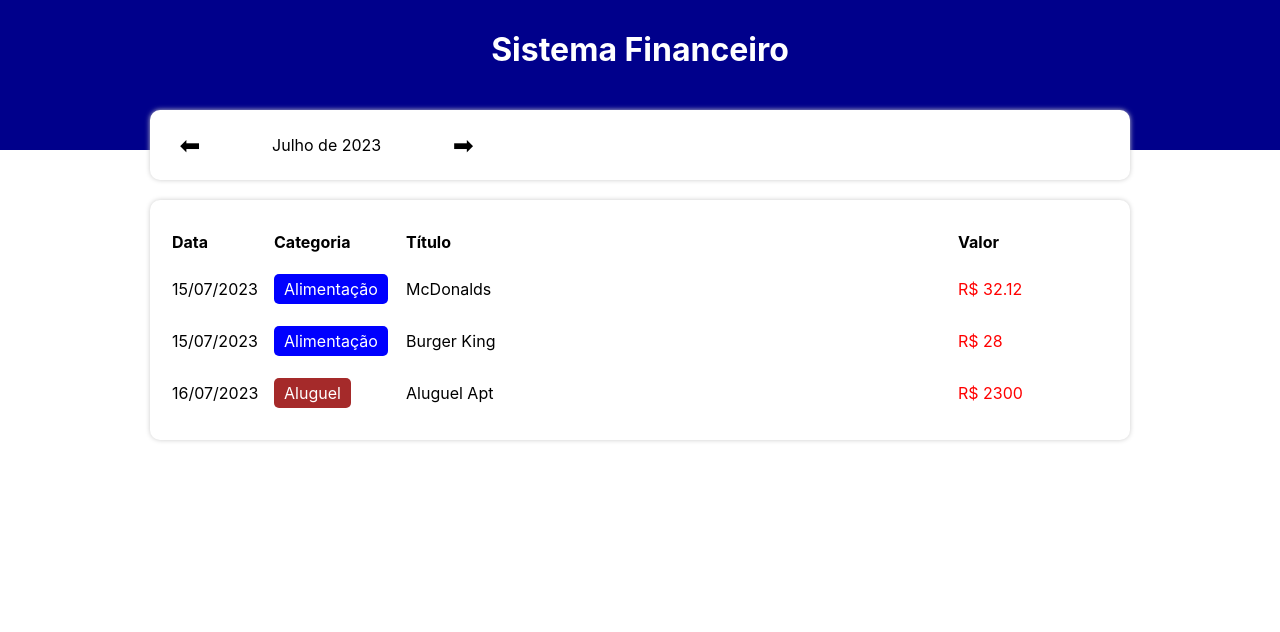
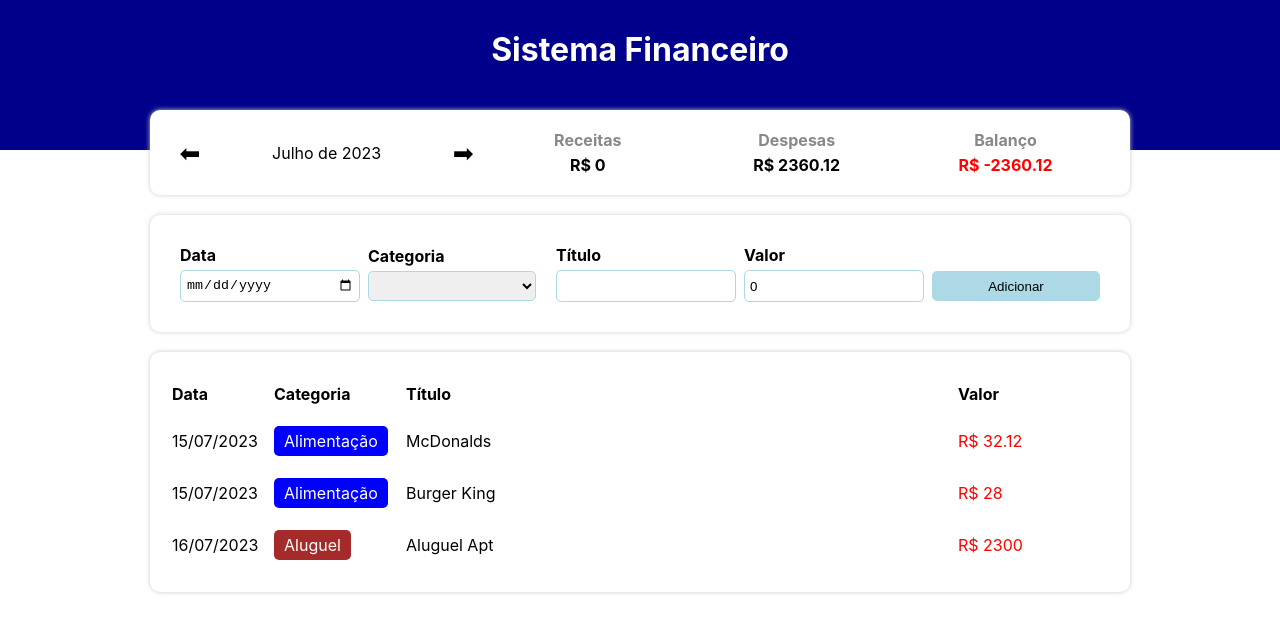
Before and after one commit to Leandro-Pinho/expense-tracker, a React (Create React App) app: page / in a window 1280 px wide. Shown: the top 632 px of the page. Built offline with nearby package versions, Linux system fonts and the light colour scheme.

Commit message:
finalizando o projeto

```diff
--- a/src/App.tsx
+++ b/src/App.tsx
@@ -1,12 +1,12 @@
 import React, { useEffect, useState } from 'react';
 import * as C from './App.styles';
 import { Item } from './types/Item'
-import { Category } from './types/Category';
 import { items } from './data/items';
 import { categories } from './data/categories';
 import { filterListByMonth, getCurrentMonth } from './helpers/dateFilter';
 import { TableArea } from './components/TableArea';
 import { InfoArea } from './components/InfoArea';
+import { InputArea } from './components/InputArea';
 
 function App() {
   // list
@@ -15,14 +15,43 @@
   const [filteredList, setFilteredList] = useState<Item[]>([]);
   // mês atual
   const [currentMonth, setCurrentMonth] = useState(getCurrentMonth());
+  // despesas
+  const [income, setIncome] = useState(0);
+  const [expense, setExpense] = useState(0);
 
+
+  // monitorar a alteração da lista
   useEffect(() => {
     setFilteredList(filterListByMonth(list, currentMonth))
   }, [list, currentMonth]);
 
+  // monitora a o mes para trazer o total do balanço do mês
+  useEffect(() => {
+    let incomeCount = 0;
+    let expenseCount = 0;
+
+    for (let i in filteredList) {
+      if (categories[filteredList[i].category].expense) {
+        expenseCount += filteredList[i].value;
+      } else {
+        incomeCount += filteredList[i].value;
+      }
+    }
+
+    setIncome(incomeCount);
+    setExpense(expenseCount);
+
+  }, [filteredList])
+
   // para mudar o mês
   const handleMonthChange = (newMonth: string) => {
     setCurrentMonth(newMonth);
+  }
+
+  const handleAddItem = (item: Item) => {
+    let newList = [...list];
+    newList.push(item);
+    setList(newList);
   }
 
   return (
@@ -35,8 +64,11 @@
         <InfoArea
           currentMonth={currentMonth}
           onMonthChange={handleMonthChange}
+          income={income}
+          expense={expense}
         />
         {/* Area de inserção */}
+        <InputArea onAdd={handleAddItem} />
 
         {/* tabela de itens */}
         <TableArea list={filteredList} />
--- a/src/components/InfoArea/index.tsx
+++ b/src/components/InfoArea/index.tsx
@@ -1,13 +1,17 @@
 import { formatCurrentMonth } from '../../helpers/dateFilter';
+import { ResumeItem } from '../ResumeItem';
 import * as C from './styles'
 
 type Props = {
     currentMonth: string;
     onMonthChange: (newMonth: string) => void;
+    income: number;
+    expense: number;
 }
 
-export const InfoArea = ({ currentMonth, onMonthChange }: Props) => {
-   // mudar para o mês anterior
+export const InfoArea = ({ currentMonth, onMonthChange, income, expense }: Props) => {
+
+    // mudar para o mês anterior
     const handlePrevMonth = () => {
         let [year, month] = currentMonth.split('-');
         let currentDate = new Date(parseInt(year), parseInt(month) - 1, 1);
@@ -33,7 +37,9 @@
                 <C.MonthArrow onClick={handleNextMonth}>&#10145;</C.MonthArrow>
             </C.MonthArea>
             <C.ResumeArea>
-
+                <ResumeItem title="Receitas" value={income} />
+                <ResumeItem title="Despesas" value={expense} />
+                <ResumeItem title="Balanço" value={income - expense} color={(income - expense) < 0 ? 'red' : 'green'} />
             </C.ResumeArea>
         </C.Container>
     );
--- a/src/components/InfoArea/styles.ts
+++ b/src/components/InfoArea/styles.ts
@@ -26,5 +26,6 @@
    text-align: center;
 `;
 export const ResumeArea = styled.div`
+   display: flex;
    flex: 2;
 `;
--- /dev/null
+++ b/src/components/InputArea/index.tsx
@@ -0,0 +1,87 @@
+import { useState } from 'react';
+import * as C from './styles';
+import { Item } from '../../types/Item';
+
+import { categories } from '../../data/categories';
+import { newDateAdjusted } from '../../helpers/dateFilter';
+
+type Props = {
+  onAdd: (item: Item) => void;
+};
+
+export const InputArea = ({ onAdd }: Props) => {
+  const [dateField, setDateField] = useState('');
+  const [categoryField, setCategoryField] = useState('');
+  const [titleField, setTitleField] = useState('');
+  const [valueField, setValueField] = useState(0);
+
+  let categoryKeys: string[] = Object.keys(categories);
+
+  const handleAddEvent = () => {
+    let errors: string[] = [];
+
+    if(isNaN(new Date(dateField).getTime())) {
+      errors.push('Data inválida!');
+    }
+    if(!categoryKeys.includes(categoryField)) {
+      errors.push('Categoria inválida!');
+    }
+    if(titleField === '') {
+      errors.push('Título vazio!');
+    }
+    if(valueField <= 0) {
+      errors.push('Valor inválido!');
+    }
+
+    if(errors.length > 0) {
+      alert(errors.join("\n"));
+    } else {
+      onAdd({
+        date: newDateAdjusted(dateField),
+        category: categoryField,
+        title: titleField,
+        value: valueField
+      });
+      clearFields();
+    }
+  }
+
+  const clearFields = () => {
+    setDateField('');
+    setCategoryField('');
+    setTitleField('');
+    setValueField(0);
+  }
+
+  return (
+      <C.Container>
+        <C.InputLabel>
+          <C.InputTitle>Data</C.InputTitle>
+          <C.Input type="date" value={dateField} onChange={e => setDateField(e.target.value)} />
+        </C.InputLabel>
+        <C.InputLabel>
+          <C.InputTitle>Categoria</C.InputTitle>
+          <C.Select value={categoryField} onChange={e => setCategoryField(e.target.value)}>
+            <>
+              <option></option>
+              {categoryKeys.map((key, index) => (
+                <option key={index} value={key}>{categories[key].title}</option>
+              ))}
+            </>
+          </C.Select>
+        </C.InputLabel>
+        <C.InputLabel>
+          <C.InputTitle>Título</C.InputTitle>
+          <C.Input type="text" value={titleField} onChange={e => setTitleField(e.target.value)} />
+        </C.InputLabel>
+        <C.InputLabel>
+          <C.InputTitle>Valor</C.InputTitle>
+          <C.Input type="number" value={valueField} onChange={e => setValueField(parseFloat(e.target.value))} />
+        </C.InputLabel>
+        <C.InputLabel>
+          <C.InputTitle>&nbsp;</C.InputTitle>
+          <C.Button onClick={handleAddEvent}>Adicionar</C.Button>
+        </C.InputLabel>
+      </C.Container>
+  );
+}
--- /dev/null
+++ b/src/components/InputArea/styles.ts
@@ -0,0 +1,48 @@
+import styled from 'styled-components';
+
+export const Container = styled.div`
+    background-color: #FFF;
+    box-shadow: 0px 0px 5px #CCC;
+    border-radius: 10px;
+    padding: 20px;
+    margin-top: 20px;
+    display: flex;
+    align-items: center;
+`;
+export const InputLabel = styled.label`
+    flex: 1;
+    margin: 10px;
+`;
+export const InputTitle = styled.div`
+    font-weight: bold;
+    margin-bottom: 5px;
+`;
+export const Input = styled.input`
+    width: 100%;
+    height: 30px;
+    padding: 0 5px;
+    border: 1px solid lightblue;
+    border-radius: 5px;
+`;
+export const Select = styled.select`
+    width: 100%;
+    height: 30px;
+    padding: 0 5px;
+    border: 1px solid lightblue;
+    border-radius: 5px;
+`;
+export const Button = styled.button`
+    width: 100%;
+    height: 30px;
+    padding: 0 5px;
+    border: 1px solid lightblue;
+    border-radius: 5px;
+    background-color: lightblue;
+    color: black;
+    cursor: pointer;
+
+    &:hover {
+        background-color: blue;
+        color: white;
+    }
+`;
--- /dev/null
+++ b/src/components/ResumeItem/index.tsx
@@ -0,0 +1,16 @@
+import * as C from './styles'
+
+type Props = {
+    title: string;
+    value: number;
+    color?: string
+}
+
+export const ResumeItem = ({ title, value, color }: Props) => {
+    return (
+        <C.Container>
+            <C.Title>{title}</C.Title>
+            <C.Info color={color}>R$ {value}</C.Info>
+        </C.Container>
+    )
+};
--- /dev/null
+++ b/src/components/ResumeItem/styles.ts
@@ -0,0 +1,18 @@
+import styled from "styled-components";
+
+export const Container = styled.div`
+   flex: 1
+`;
+
+export const Title = styled.div`
+   text-align: center;
+   font-weight: bold;
+   color: #888;
+   margin-bottom: 5px;
+`;
+
+export const Info = styled.div<{color?: string}>`
+   text-align: center;
+   font-weight: bold;
+   color: ${props => props.color ?? '#000'};
+`;
--- a/src/helpers/dateFilter.ts
+++ b/src/helpers/dateFilter.ts
@@ -47,3 +47,8 @@
     let months = ['janeiro', 'Fevereiro', 'Março', 'Abril', 'Maio', 'Junho', 'Julho', 'Agosto', 'Setembro', 'Outubro', 'Novembro', 'Dezembro']
     return `${months[parseInt(month) - 1]} de ${year}`;
 }
+
+export const newDateAdjusted = (dateField: string) => {
+    let [year, month, day] = dateField.split('-')
+    return new Date(parseInt(year), parseInt(month) - 1, parseInt(day))
+}
```
